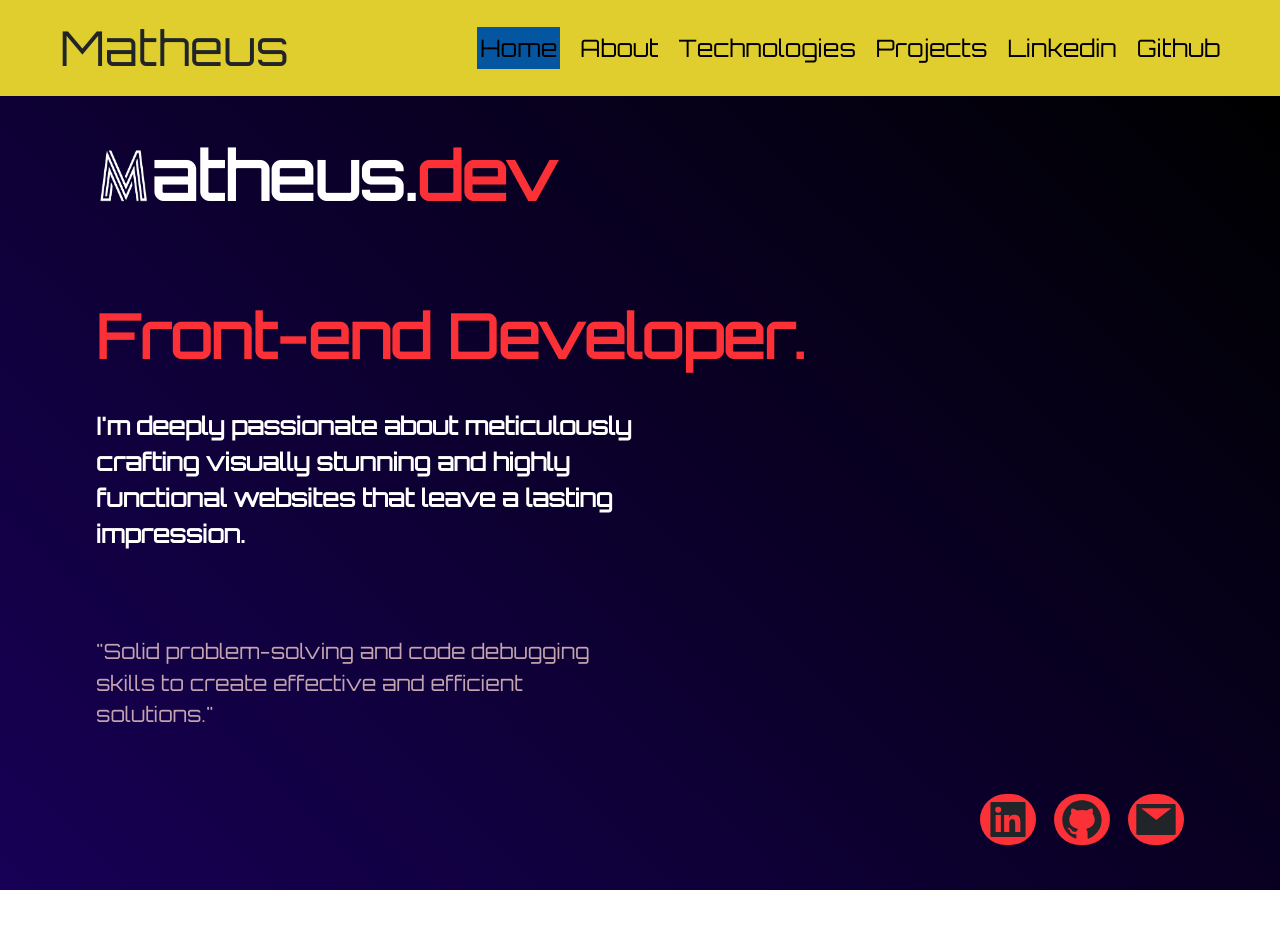
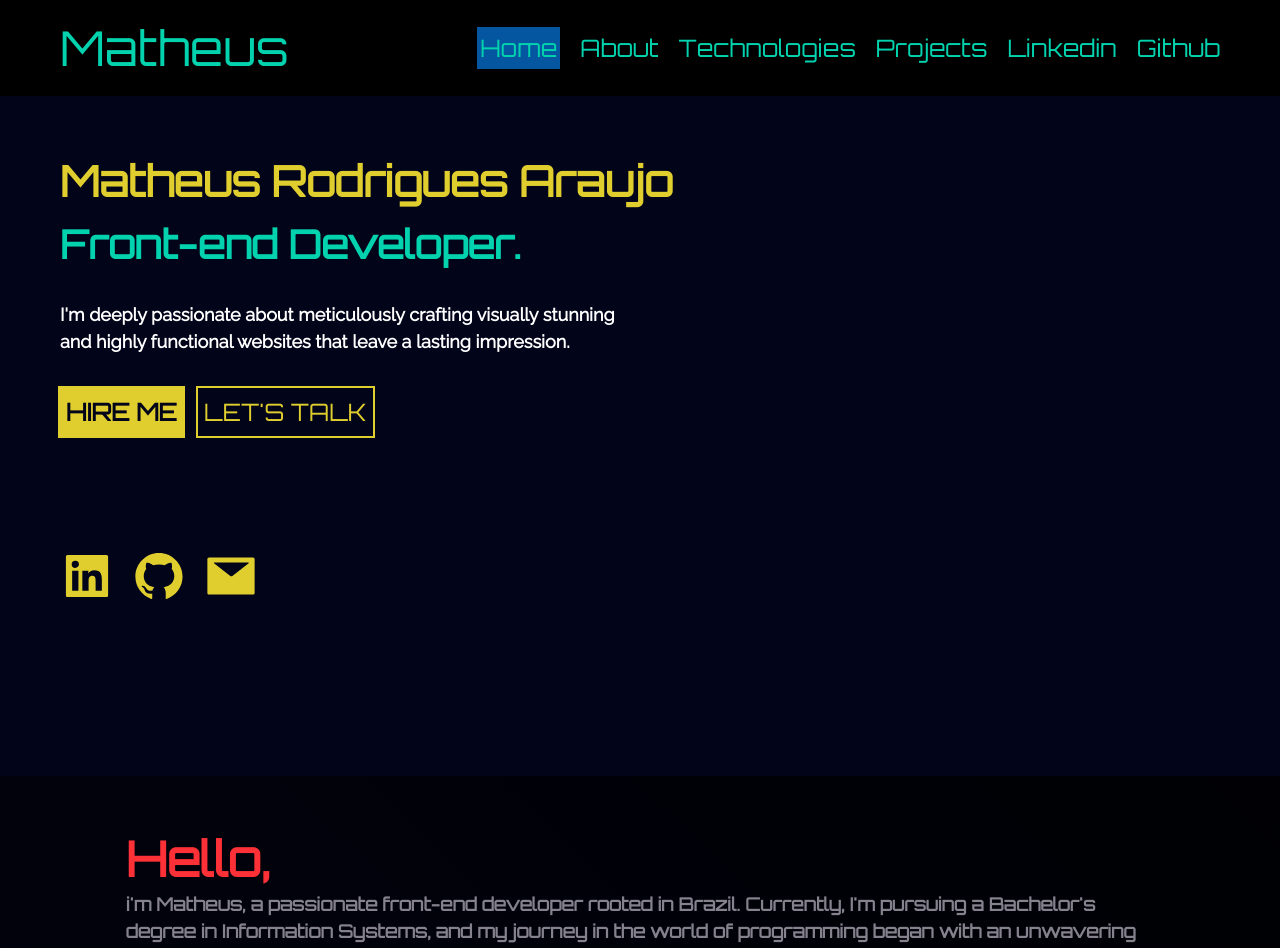
Before and after one commit to Matheus-Rodrigues-Araujo/portfolio, a React (Create React App) app: page / in a window 1280 px wide. Shown: the top 948 px of the page. Built offline with nearby package versions, Linux system fonts and the light colour scheme.

Commit message:
fix responsiveness problems with main section

```diff
--- a/src/App.js
+++ b/src/App.js
@@ -10,7 +10,7 @@ import Navbar from './components/Navbar';
 
 function App() {
   return (
-    <div className="relative ">
+    <div className="relative">
       <Navbar  />
       <Outlet/>
       {/* <Footer/> */}
--- a/src/components/Navbar.jsx
+++ b/src/components/Navbar.jsx
@@ -12,50 +12,50 @@ import { useState, useEffect } from "react";
 const Navbar = () => {
   return (
     <nav
-      className={`navbar flex bg-lightYellow h-64 w-full fixed-top items-center px-40`}
+      className={`navbar bg-black flex h-64 w-full fixed-top items-center px-40`}
     >
-      <Link to={"/"} className="text-[8rem]">
+      <Link to={"/"} className="text-[8rem] text-diveGreen ">
         Matheus
       </Link>
 
       <div className="nav-links flex justify-between items-center mt-0 gap-[20px]">
         <a
-          className="text-[4rem] font-[260] bg-normalBlue p-2 text-black hover:underline"
+          className="text-[4rem] font-[260] bg-normalBlue p-2 text-diveGreen hover:underline hover:text-white"
           href="#main"
           title="Home"
         >
           Home
         </a>
         <a
-          className="text-[4rem] font-[260] text-black hover:underline"
+          className="text-[4rem] font-[260] text-diveGreen hover:underline hover:text-white"
           href="#about"
           title="About"
         >
           About
         </a>
         <a
-          className="text-[4rem] font-[260] text-black hover:underline"
+          className="text-[4rem] font-[260] text-diveGreen hover:underline hover:text-white"
           href="#technologies"
           title="Technologies"
         >
           Technologies
         </a>
         <a
-          className="text-[4rem] font-[260] text-black hover:underline"
+          className="text-[4rem] font-[260] text-diveGreen hover:underline hover:text-white"
           href="#projects"
           title="Projects"
         >
           Projects
         </a>
         <a
-          className="text-[4rem] font-[260] text-black hover:underline"
+          className="text-[4rem] font-[260] text-diveGreen hover:underline hover:text-white"
           href="#linkedin"
           title="Linkedin"
         >
           Linkedin
         </a>
         <a
-          className="text-[4rem] font-[260] text-black hover:underline"
+          className="text-[4rem] font-[260] text-diveGreen hover:underline hover:text-white"
           href="#github"
           title="Github"
         >
--- a/src/routes/Home.jsx
+++ b/src/routes/Home.jsx
@@ -10,6 +10,7 @@ import Projects from "../sections/Projects";
 import About from "../sections/About";
 import Contact from "../sections/Contact";
 import Footer from "../components/Footer";
+import { Main } from "../sections/Main";
 
 const Home = () => {
   const [isMobile, setIsMobile] = useState(false);
@@ -28,84 +29,7 @@ const Home = () => {
   }, []);
   return (
     <main className="mt-64">
-      <section id="main" className="main-section ">
-        {/* BRAND + NAME */}
-        <div className="flex items-center p-20 md:px-64">
-          <img className="logo-name" src={logo} alt="logo" />
-          <p className="text-white font-bold sm:p-0 text-[9rem] md:text-[11rem]">
-            atheus.<span style={{ color: "#FB3137" }}>dev</span>
-          </p>
-        </div>
-
-        {/* Greetings */}
-        <div
-          className={`${
-            isMobile
-              ? "px-20 grid grid-cols-1 grid-rows-2 gap-0 mt-14"
-              : "relative px-64 gap-32 flex flex-column py-20 justify-start h-100"
-          }`}
-        >
-          <div className={`${!isMobile && "flex flex-column gap-12"}`}>
-            <h1
-              className={`${
-                isMobile
-                  ? "text-[6rem] font-bold text-left w-100"
-                  : "text-[10rem] font-bold text-left mt-10"
-              }`}
-              style={{ color: "#FB3137" }}
-            >
-              Front-end Developer.
-            </h1>
-            <p
-              className={`${
-                isMobile
-                  ? "text-white font-[700] text-left text-[3rem]"
-                  : "text-white font-[700]  text-left text-[4rem] w-50 py-5"
-              }`}
-            >
-              I'm deeply passionate about meticulously crafting visually
-              stunning and highly functional websites that leave a lasting
-              impression.
-            </p>
-          </div>
-
-          <div
-            className={`comments ${
-              isMobile ? "flex gap-5 bottom-20 self-center " : "mt-12"
-            }`}
-          >
-            <p className="text-[2.5rem] font-light md:text-[3.5rem] w-50">
-              "Solid problem-solving and code debugging skills to create
-              effective and efficient solutions."
-            </p>
-          </div>
-
-          {/* Links */}
-          <div
-            className={`${
-              isMobile
-                ? "links flex justify-start gap-5 py-5 w-100 ml-0"
-                : "links flex self-end my-10 gap-5"
-            }`}
-          >
-            <a
-              href="https://www.linkedin.com/in/matheus-rodrigues-araujo/"
-              target="_blank"
-            >
-              <AiFillLinkedin className="w-[50px] h-[45px]" />
-            </a>
-            <a
-              href="https://github.com/Matheus-Rodrigues-Araujo"
-              target="_blank"
-            >
-              <AiFillGithub className="w-[50px] h-[45px]" />
-            </a>
-            <a href="#contact">
-              <AiFillMail className="w-[50px] h-[45px]  " />
-            </a>
-          </div>
-        </div>
-      </section>
+      <Main />
 
       <About />
 
--- /dev/null
+++ b/src/sections/Main.jsx
@@ -0,0 +1,50 @@
+import { AiFillLinkedin, AiFillGithub, AiFillMail } from "react-icons/ai";
+
+export const Main = () => {
+  return (
+    <section id="main" className="relative bg-darkBlue grid grid-rows-2 p-40 " >
+        {/* row 1 */}
+        <div className="flex flex-col gap-10 justify-start  items-start">
+          <h1 className="text-lightYellow font-bold sm:p-0 text-[7rem] ">
+            Matheus Rodrigues Araujo
+          </h1>
+          <h2 className="text-diveGreen text-[6.5rem] font-bold text-left w-100 text-[10rem] font-bold text-left">
+            Front-end Developer.
+          </h2>
+          <p className="phrase text-white font-[200] text-left text-[3rem] text-white font-[700] w-[50%] text-left text-[3rem] py-5">
+            I'm deeply passionate about meticulously crafting visually stunning
+            and highly functional websites that leave a lasting impression.
+          </p>
+
+          <div className="flex gap-10">
+            <button className="p-3 bg-lightYellow uppercase text-[4rem] font-bold text-darkBlue ring-2 ring-lightYellow">
+              Hire me
+            </button>
+            <button className="p-3 uppercase text-[4rem] text-lightYellow ring-2 ring-lightYellow ">
+              Let's talk
+            </button>
+          </div>
+        </div>
+
+        <div className="grid items-center">
+          <div className="flex gap-5">
+            <a
+              href="https://www.linkedin.com/in/matheus-rodrigues-araujo/"
+              target="_blank"
+            >
+              <AiFillLinkedin className="text-lightYellow w-36 h-36" />
+            </a>
+            <a
+              href="https://github.com/Matheus-Rodrigues-Araujo"
+              target="_blank"
+            >
+              <AiFillGithub className="text-lightYellow w-36 h-36" />
+            </a>
+            <a href="#contact">
+              <AiFillMail className="text-lightYellow w-36 h-36" />
+            </a>
+          </div>
+        </div>
+    </section>
+  );
+};
--- a/src/styles/App.scss
+++ b/src/styles/App.scss
@@ -1,197 +1,172 @@
-@import url('https://fonts.googleapis.com/css2?family=Inter:wght@200;300&family=Montserrat&family=Mulish&family=Nunito+Sans:wght@200&family=Orbitron&display=swap');
-:root{
-    font-family: 'Inter', sans-serif;
-    font-family: 'Montserrat', sans-serif;
-    font-family: 'Mulish', sans-serif;
-    font-family: 'Nunito Sans', sans-serif;
-    font-family: 'Orbitron', sans-serif;
+@import url("https://fonts.googleapis.com/css2?family=Inter:wght@200;300&family=Montserrat&family=Mulish&family=Nunito+Sans:wght@200&family=Orbitron&display=swap");
+@import url('https://fonts.googleapis.com/css2?family=Raleway&display=swap');
+:root {
+  font-family: "Inter", sans-serif;
+  font-family: "Montserrat", sans-serif;
+  font-family: "Mulish", sans-serif;
+  font-family: "Nunito Sans", sans-serif;
+  font-family: "Orbitron", sans-serif;
   font-size: 6px;
   --purple: #170056;
-    --custom-red: #FB3137;
-    --custom-dark:#080808;
-    --custom-gray:#85828e;
+  --custom-red: #fb3137;
+  --custom-dark: #080808;
+  --custom-gray: #85828e;
   --dark-red: #270414;
 }
 
-html{
+html {
   scroll-behavior: smooth;
 }
 
-body{
-    font-family: 'Orbitron', sans-serif;
+body {
+  font-family: "Orbitron", sans-serif;
   overflow-x: hidden;
+  background-image: linear-gradient(44deg, #02041a, #000000);
 }
 
-.logo{
+.logo {
   width: 45px;
   height: 45px;
   margin-inline: auto;
 }
 
-.logo-name{
+.logo-name {
   width: 55px;
-    height:55px;
+  height: 55px;
 }
 
-.line{
+.line {
   width: 100%;
   background-color: var(--custom-red);
   height: 2px;
 }
 
-.main-section{
-    background-color: var(--purple);
-    background-image: linear-gradient(44deg, var(--purple), #000000);
-    .title{
-        color: var(--custom-red);
-    }
+.phrase{
+    font-family: 'Raleway', sans-serif;
 }
 
-.about-section{
-    // background-color: var(--custom-dark);
-    background-color: white;
-    p{
+.about-section {
+  p {
     color: var(--custom-gray);
     font-weight: 600;
   }
 }
 
-.projects-section{
-
-    background-color: var(--purple);
-    border-radius: .7em;
-    background-image: linear-gradient(44deg, var(--purple), #000000);
-    .project-content{
+.projects-section {
+  border-radius: 0.7em;
+  .project-content {
     // width: calc(100vw - 30%);
 
-        h1{
+    h1 {
       color: var(--custom-red);
     }
   }
 
-    p{
+  p {
     color: var(--purple);
   }
 
-    .btn-container{
+  .btn-container {
     border: 2px solid var(--custom-red);
-        color: #FB3137;
-        &:hover{
-            background-color: #FB3137;
+    color: #fb3137;
+    &:hover {
+      background-color: #fb3137;
       color: white;
     }
   }
-
 }
 
-.contact-section{
+.contact-section {
   // background-color: var(--custom-dark);
   // background-color: white;
-    background-color: var(--custom-red);
-    .contact-form{
+  .contact-form {
     border: 2px solid white;
     background-color: var(--custom-red);
     // background-color: white;
     // width: calc(100vw - 30%);
     border-radius: 1em;
-        border-radius: .7em;
-        h1{
+    border-radius: 0.7em;
+    h1 {
       // color: var(--custom-red);
       color: white;
     }
 
-        label{
+    label {
       font-weight: 600;
     }
 
-        input, textarea{
+    input,
+    textarea {
       padding: 5px;
       margin-block: 5px;
-            border-radius: .3em;
+      border-radius: 0.3em;
       border: 1px solid var(--custom-gray);
     }
   }
 }
 
-
-.btn-container{
+.btn-container {
   border: 2px solid white;
   color: white;
   cursor: pointer;
-    transition: .2s ease-in;
+  transition: 0.2s ease-in;
   font-weight: 700;
-    &:hover{
+  &:hover {
     background-color: white;
     color: var(--custom-red);
   }
-
-
 }
 
-.personal-img{
-    // padding: 15px;
-    // width: 150px;
-    // height: 150px;
-    // border: 6px solid #FB3137;
-
-    // @media screen and (min-width:640px) and (max-width:767px) {
+.personal-img {
   padding: 30px;
   width: 400px;
   height: 400px;
   border: 12px solid var(--custom-red);
-    // }
 }
 
-
-
-footer{
-    background-color: var(--purple);
+footer {
   color: white;
-    background-image: linear-gradient(44deg, var(--purple), #000000);
-    .container-1{
+  .container-1 {
     border-bottom: 1px solid white;
 
-        a{
-            transition: .2s ease-in-out;
+    a {
+      transition: 0.2s ease-in-out;
     }
-        a:hover{
+    a:hover {
       color: var(--custom-red);
     }
   }
 
-    .container-2{
-        svg{
+  .container-2 {
+    svg {
       height: 35px;
       width: 35px;
       fill: white;
-            transition: .2s ease-in-out;
-            &:hover{
+      transition: 0.2s ease-in-out;
+      &:hover {
         fill: #f55356;
       }
     }
   }
-
-
-
 }
 
-.comments{
+.comments {
   color: #c3a4af;
 }
 
-.links{
+.links {
   font-size: 3.5rem;
   // margin-inline:100px;
   // margin-left: 15%;
   // align-self: center;
   text-decoration: underline;
-    a{
+  a {
     // color: #FB3137;
     background-color: var(--custom-red);
     border-radius: 61rem;
     padding: 3px;
 
-        &:hover{
+    &:hover {
       color: white;
     }
   }
--- a/tailwind.config.js
+++ b/tailwind.config.js
@@ -7,6 +7,7 @@ module.exports = {
         lightYellow: "#E0CE2E",
         normalBlue:  "#0556A1",
         darkBlue: "#02041A",
+        diveGreen: "#02D2AD",
       },
     },
   },
```
Lines whose indentation alone changed are shown as unchanged.
